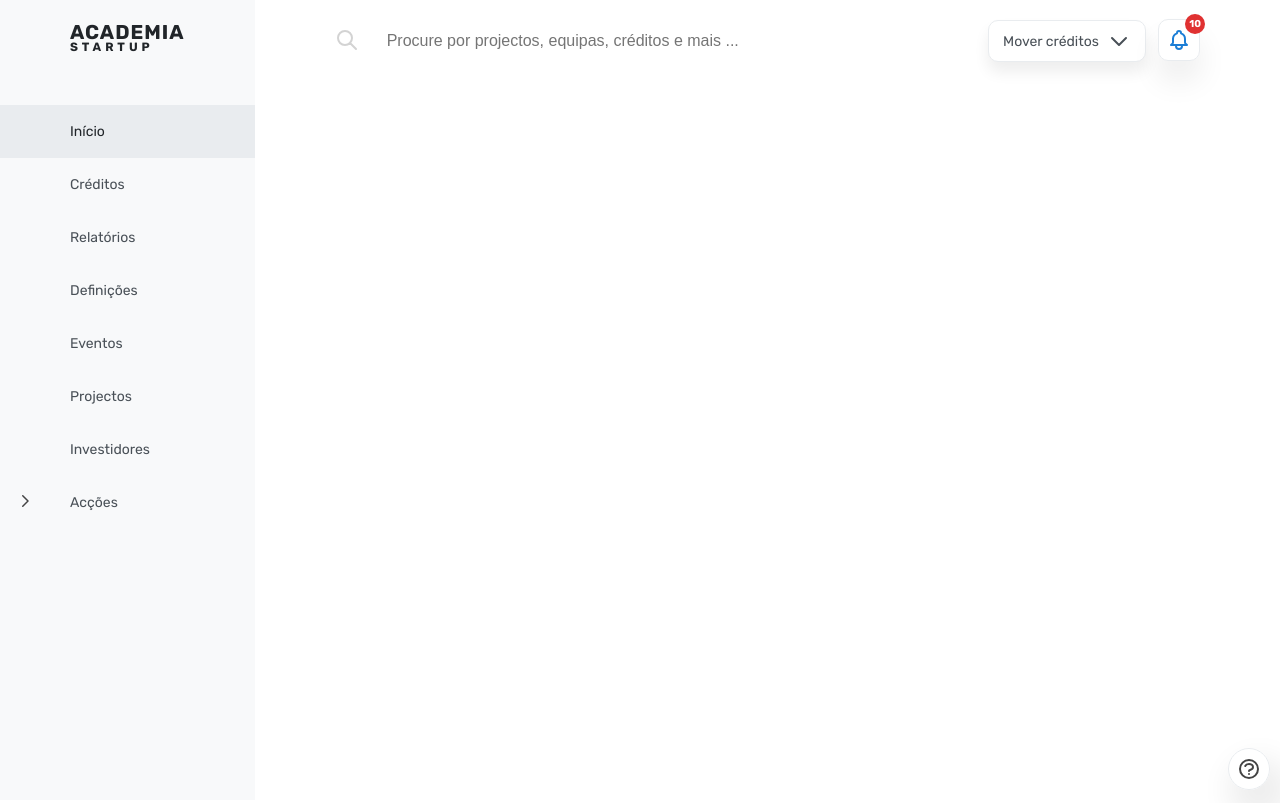
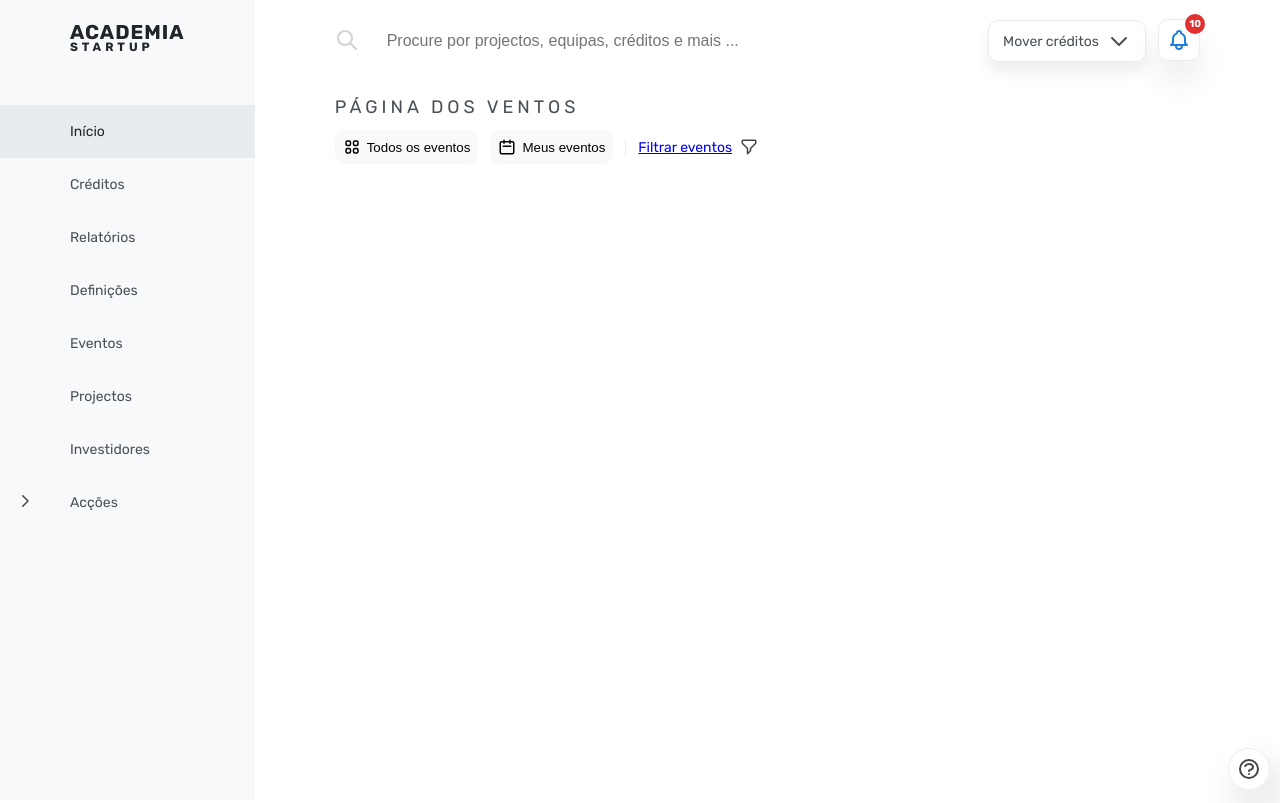
Before and after one commit to academiastartup/founder-dashboard, an Angular app: page /eventos in a window 1280 px wide. Built offline with nearby package versions, Linux system fonts and the light colour scheme.

Commit message:
adds the nav buttons on the events page

```diff
--- a/src/app/events/home/home.component.css
+++ b/src/app/events/home/home.component.css
@@ -0,0 +1,112 @@
+.report-component {
+    margin-top : 3.0rem;
+}
+
+.section-main-title {
+    font-weight: 400;
+    text-transform: uppercase;
+    letter-spacing: 4px;
+    color :  #495057;
+    font-size : 1.8rem;
+}
+
+.header-section {
+    display : flex;
+    align-items: center;
+    justify-content: space-between;
+}
+
+.pagination-indicator {
+    font-size: 1.6rem;
+}
+
+.pagination-section,
+.forward-backward-icons {
+    display : flex;
+    align-items: center;
+}
+
+.pagination-section {
+    gap : 1.2rem;
+}
+
+.icon {
+    width : 18px;
+    cursor: pointer;
+    padding : 0.8rem;
+}
+
+.icon:hover {
+    background-color: rgba(28, 126, 212, 0.432);
+}
+
+.forward-backward-icons {
+    gap : 0.8rem;
+}
+
+.filter-section {
+    display : flex;
+    gap : 1.2rem;
+    align-items: center;
+}
+
+.filter-and-export-section {
+    position : relative;
+    margin-top: 1.2rem;
+    display : flex;
+    align-items: center;
+    justify-content: space-between;
+}
+
+.filter-and-export-btn {
+    display : inline-block;
+    cursor: pointer;
+    background-color: #f8f9fa;
+    border-radius: 10px;
+    border : none;
+    padding : 0.8rem;
+    transition: all 0.3s;
+}
+
+.filter-and-export-btn:hover svg {
+    stroke : #1c7ed6;
+}
+
+.filter-and-export-btn:hover {
+    background-color: #e9ecef;
+}
+
+.filter-and-export-btn {
+    display : flex;
+    gap : 0.6rem;
+    align-items: center;
+}
+
+.filter-and-export-btn svg {
+    background-color: transparent;
+    padding : 0;
+    transition: all 0.6s;
+}
+
+.filter-text {
+    font-size : 1.4rem;
+    padding-left : 1.2rem;
+    border-left : solid 1px #e9ecef;
+}
+
+.shadow {
+    position : fixed;
+    top : 0;
+    left : 0;
+    width : 100vw;
+    height: 100vh;
+    z-index: 100;
+    background-color: rgba(233, 236, 239, 0.726);
+    backdrop-filter: blur(4px);
+}
+
+.filter-and-text {
+    display : flex;
+    justify-content: center;
+    align-items: center;
+}
--- a/src/app/events/home/home.component.html
+++ b/src/app/events/home/home.component.html
@@ -1,5 +1,39 @@
 <app-loader *ngIf="!dataReadyToShow"></app-loader>
 
-<div class="events-components" *ngIf="dataReadyToShow">
+<app-loader *ngIf="!dataReadyToShow"></app-loader>
 
+
+<div class="report-component" *ngIf="dataReadyToShow">
+
+    <div class="header-section">
+        <h1 class="section-main-title">Página dos ventos</h1>
+    </div>
+
+    <div class="filter-and-export-section">
+        <div class="filter-section">
+            <button class="filter-and-export-btn">
+                <svg xmlns="http://www.w3.org/2000/svg" class="icon" fill="none" viewBox="0 0 24 24" stroke="currentColor" stroke-width="2">
+                    <path stroke-linecap="round" stroke-linejoin="round" d="M4 6a2 2 0 012-2h2a2 2 0 012 2v2a2 2 0 01-2 2H6a2 2 0 01-2-2V6zM14 6a2 2 0 012-2h2a2 2 0 012 2v2a2 2 0 01-2 2h-2a2 2 0 01-2-2V6zM4 16a2 2 0 012-2h2a2 2 0 012 2v2a2 2 0 01-2 2H6a2 2 0 01-2-2v-2zM14 16a2 2 0 012-2h2a2 2 0 012 2v2a2 2 0 01-2 2h-2a2 2 0 01-2-2v-2z" />
+                </svg>
+                Todos os eventos
+            </button>
+            <button class="filter-and-export-btn">
+                <svg xmlns="http://www.w3.org/2000/svg" class="icon" fill="none" viewBox="0 0 24 24" stroke="currentColor" stroke-width="2">
+                    <path stroke-linecap="round" stroke-linejoin="round" d="M8 7V3m8 4V3m-9 8h10M5 21h14a2 2 0 002-2V7a2 2 0 00-2-2H5a2 2 0 00-2 2v12a2 2 0 002 2z" />
+                </svg>
+                Meus eventos
+            </button>
+            <div class="filter-and-text">
+                <p class="filter-text">
+                    <a href="#">
+                        Filtrar eventos
+                    </a>
+                </p>
+                <svg xmlns="http://www.w3.org/2000/svg" class="icon" fill="none" viewBox="0 0 24 24" stroke="currentColor" stroke-width="2">
+                    <path stroke-linecap="round" stroke-linejoin="round" d="M3 4a1 1 0 011-1h16a1 1 0 011 1v2.586a1 1 0 01-.293.707l-6.414 6.414a1 1 0 00-.293.707V17l-4 4v-6.586a1 1 0 00-.293-.707L3.293 7.293A1 1 0 013 6.586V4z" />
+                </svg>
+            </div>
+
+        </div>
+    </div>
 </div>
```
